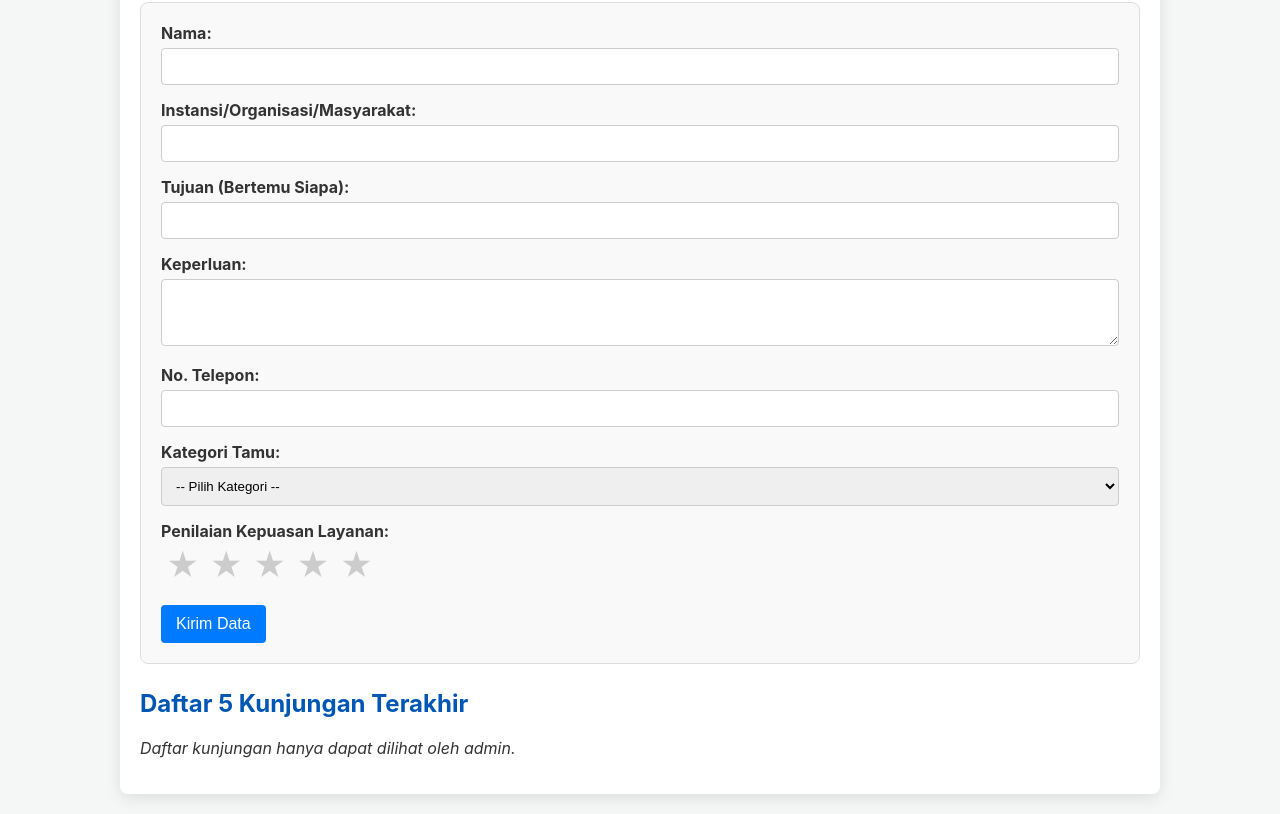
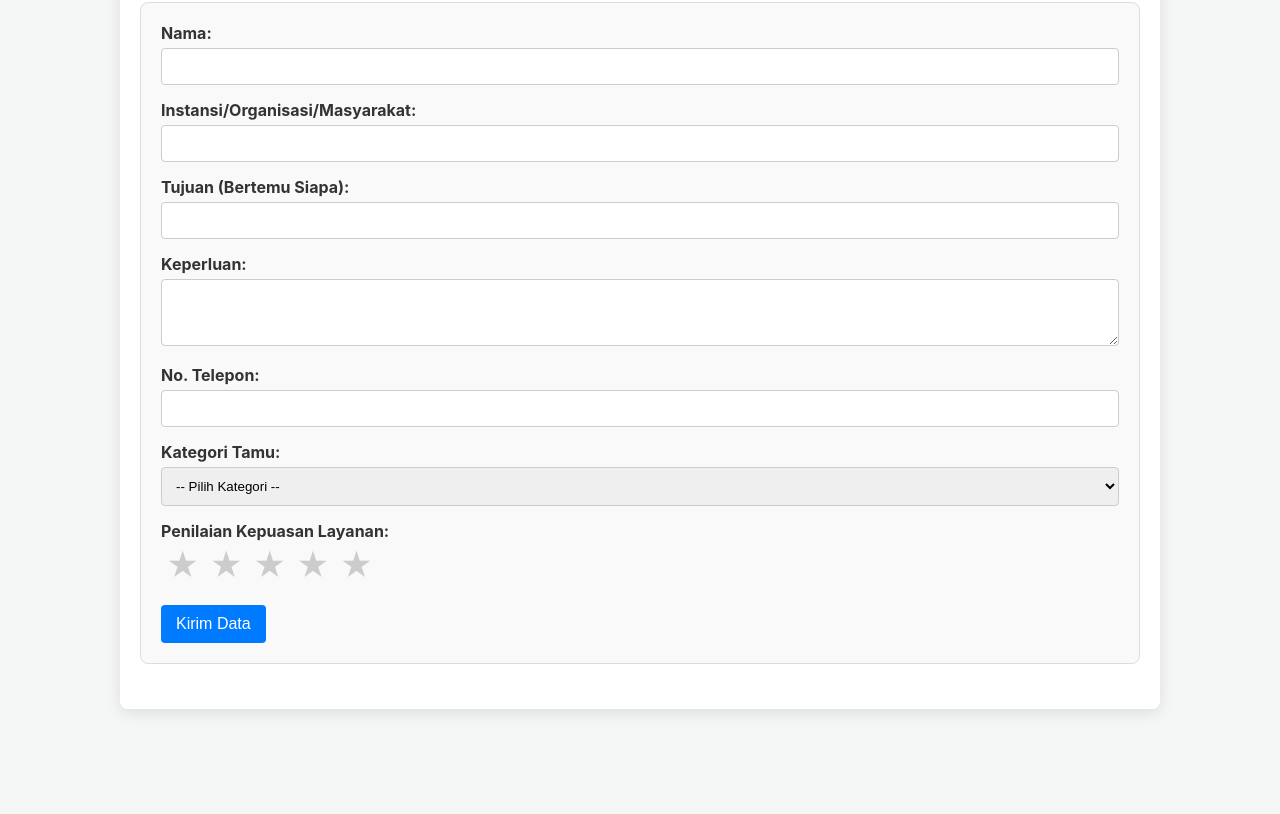
Before and after one commit to eldntr/buku-tamu-app, a website: page public/buku-tamu.html in a window 1280 px wide. Shown: the part 120-934 px from the top of the page. After the commit the page ends 849 px from the top, so only its background shows below. Drawn offline with Linux system fonts and the light colour scheme.

Commit message:
Remove guest list display and related functionality from the guest form; redirect to index.html after form submission.

```diff
--- a/public/buku-tamu.html
+++ b/public/buku-tamu.html
@@ -57,10 +57,7 @@
             </form>
         </div>
 
-        <h2>Daftar 5 Kunjungan Terakhir</h2>
-        <div id="guestList">
-            </div>
-    </div>
+        </div>
     <script src="js/buku-tamu.js"></script>
 </body>
 </html>
--- a/public/js/buku-tamu.js
+++ b/public/js/buku-tamu.js
@@ -1,15 +1,5 @@
 document.addEventListener('DOMContentLoaded', () => {
     const guestForm = document.getElementById('guestForm');
-    const guestList = document.getElementById('guestList');
-
-    // Fungsi untuk menampilkan 5 tamu terakhir saat halaman dimuat
-    const fetchGuests = () => {
-        // Endpoint untuk mengambil tamu tidak perlu otentikasi jika kita ingin menampilkannya ke publik
-        // Namun, jika endpoint ini sekarang diamankan, panggilannya harus diubah/dihapus.
-        // Untuk amannya, kita bisa hapus fitur ini dari halaman publik.
-        // Mari kita biarkan kosong untuk saat ini agar tidak memanggil API admin.
-        guestList.innerHTML = '<p><em>Daftar kunjungan hanya dapat dilihat oleh admin.</em></p>';
-    };
 
     // Event handler untuk submit form
     guestForm.addEventListener('submit', (e) => {
@@ -34,19 +24,13 @@ document.addEventListener('DOMContentLoaded', () => {
         })
         .then(response => {
             if (!response.ok) {
-                // Jika server mengembalikan error, coba baca pesannya
                 return response.json().then(err => { throw new Error(err.error || 'Gagal menambahkan tamu') });
             }
             return response.json();
         })
         .then(data => {
-            // Tampilkan pesan konfirmasi
             alert(`Terima kasih, ${data.name || 'Tamu'}! Data Anda telah berhasil disimpan.`);
-
-            // ======================================================
-            // PERUBAHAN UTAMA: Arahkan ke halaman utama (index.html)
-            // ======================================================
-            window.location.href = '/index.html';
+            window.location.href = '/index.html'; // Arahkan ke halaman utama
         })
         .catch(error => {
             console.error('Error:', error);
@@ -54,6 +38,5 @@ document.addEventListener('DOMContentLoaded', () => {
         });
     });
 
-    // Panggil saat halaman dimuat
-    fetchGuests();
+    // Tidak ada lagi yang perlu dijalankan saat halaman dimuat
 });
```
